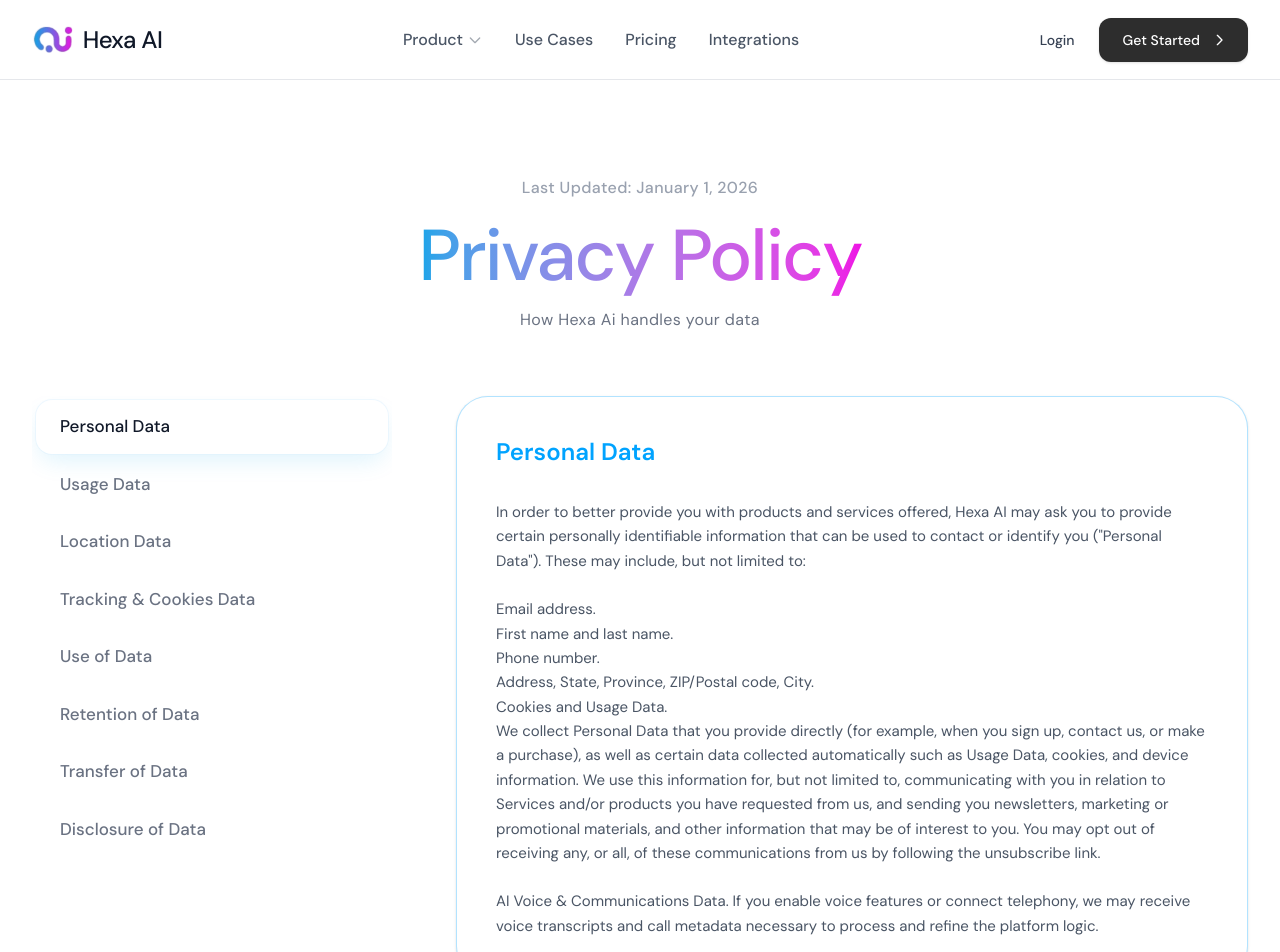
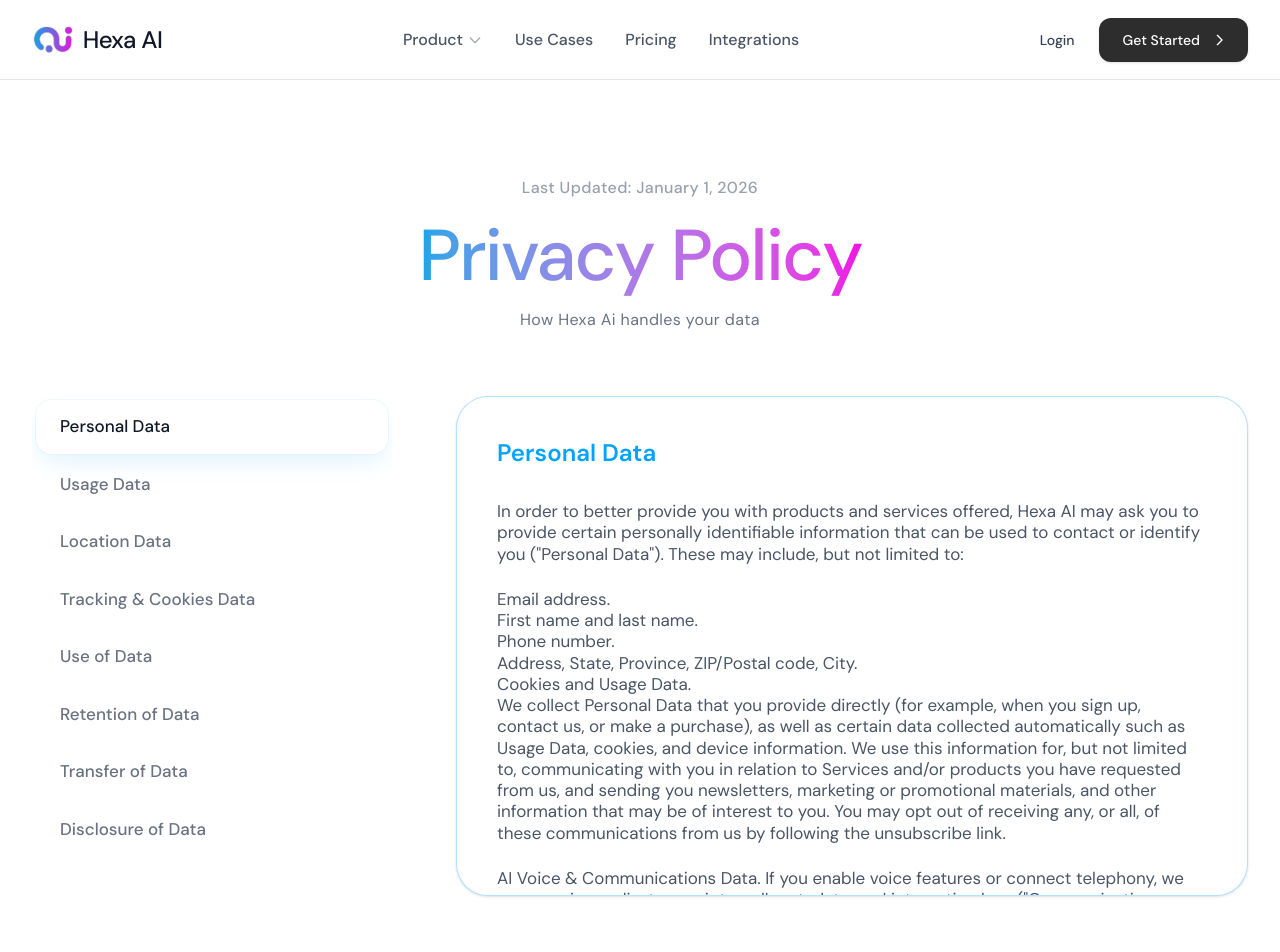
Before and after one commit to abdulmoid648/Hexa-Ai-Next, a Next.js app: page /privacy in a window 1280 px wide. Shown: the top 952 px of the page. Built offline with nearby package versions, Linux system fonts and the light colour scheme.

Commit message:
fix(about): correct image paths case for vercel deployment

```diff
--- a/src/app/about/AboutHero.tsx
+++ b/src/app/about/AboutHero.tsx
@@ -9,7 +9,7 @@ export default function AboutHero() {
 
       <div className="w-full relative aspect-[16/8] overflow-hidden rounded-[1.5rem] shadow-[0_8px_40px_rgba(0,0,0,0.08)] bg-gray-100 z-0  ">
         <img
-          src="/about/About-Hero.png"
+          src="/About/About-Hero.png"
           alt="Hexa AI Team working on screens"
           className="w-full h-full object-cover rounded-"
         />
--- a/src/app/globals.css
+++ b/src/app/globals.css
@@ -129,7 +129,11 @@ body.nav-dropdown-open {
 
 /* ─── Custom Scrollbar ─── */
 .custom-scrollbar::-webkit-scrollbar {
-  width: 6px;
+  width: 5px;
+}
+
+.custom-scrollbar::-webkit-scrollbar-button {
+  display: none;
 }
 
 .custom-scrollbar::-webkit-scrollbar-track {
@@ -139,6 +143,7 @@ body.nav-dropdown-open {
 .custom-scrollbar::-webkit-scrollbar-thumb {
   background: #cbd5e1;
   border-radius: 10px;
+  min-height: 1px;
 }
 
 .custom-scrollbar::-webkit-scrollbar-thumb:hover {
@@ -156,6 +161,8 @@ body.nav-dropdown-open {
 }
 
 .hide-scrollbar {
-  -ms-overflow-style: none; /* IE and Edge */
-  scrollbar-width: none; /* Firefox */
+  -ms-overflow-style: none;
+  /* IE and Edge */
+  scrollbar-width: none;
+  /* Firefox */
 }
--- a/src/app/privacy/page.tsx
+++ b/src/app/privacy/page.tsx
@@ -8,21 +8,27 @@ const privacyContent = [
     title: "Personal Data",
     content: (
       <div className="space-y-6">
-        <p className="text-gray-600 leading-relaxed text-[15px]">
+        <p className="text-gray-600 leading-tight text-[17px]">
           In order to better provide you with products and services offered, Hexa AI may ask you to provide certain personally identifiable information that can be used to contact or identify you ("Personal Data"). These may include, but not limited to:
         </p>
-        <ul className="text-gray-600 leading-relaxed text-[15px]  list-inside space-y-2 mb-0">
+        <ul className="text-gray-600 leading-tight text-[17px]  list-inside space-y-2 mb-0">
           <li className="mb-0">Email address.</li>
           <li className="mb-0">First name and last name.</li>
           <li className="mb-0">Phone number.</li>
           <li className="mb-0">Address, State, Province, ZIP/Postal code, City.</li>
           <li className="mb-0">Cookies and Usage Data.</li>
         </ul>
-        <p className="text-gray-600 leading-relaxed text-[15px]">
+        <p className="text-gray-600 leading-tight text-[17px]">
           We collect Personal Data that you provide directly (for example, when you sign up, contact us, or make a purchase), as well as certain data collected automatically such as Usage Data, cookies, and device information. We use this information for, but not limited to, communicating with you in relation to Services and/or products you have requested from us, and sending you newsletters, marketing or promotional materials, and other information that may be of interest to you. You may opt out of receiving any, or all, of these communications from us by following the unsubscribe link.
         </p>
-        <p className="text-gray-600 leading-relaxed text-[15px]">
-          AI Voice & Communications Data. If you enable voice features or connect telephony, we may receive voice transcripts and call metadata necessary to process and refine the platform logic.
+        <p className="text-gray-600 leading-tight text-[17px]">
+          AI Voice & Communications Data. If you enable voice features or connect telephony, we may receive audio, transcripts, call metadata, and interaction logs (&quot;Communications Data&quot;) for providing Services and improving safety. Customers are responsible for obtaining all required notices and consents before providing such data to Hexa AI. Hexa AI may use Communications Data in aggregated and de-identified form to improve, train, and enhance its models and Services, provided such use does not identify Customer or end users.
+        </p>
+        <p className="text-gray-600 leading-tight text-[17px]">
+          We hereby confirm that we do not use Google Workspace APIs to develop, improve, or train generalized artificial intelligence (AI) and/or machine learning (ML) models, and we do not retain any data obtained via Google Workspace APIs for such purposes.
+        </p>
+        <p className="text-gray-600 leading-tight text-[17px]">
+          Sensitive Personal Data. We do not seek to collect sensitive categories of data unless strictly necessary for the Services and expressly provided by you, and where required, with your explicit consent.
         </p>
       </div>
     ),
@@ -31,7 +37,7 @@ const privacyContent = [
     id: "usage-data",
     title: "Usage Data",
     content: (
-      <p className="text-gray-600 leading-relaxed text-[17px]">
+      <p className="text-gray-600 leading-tight text-[17px]">
         Usage Data is collected automatically when using the Service. It may include information such as your Device's Internet Protocol address (e.g. IP address), browser type, browser version, the pages of our Service that you visit, the time and date of your visit, the time spent on those pages, unique device identifiers and other diagnostic data.
       </p>
     ),
@@ -40,7 +46,7 @@ const privacyContent = [
     id: "location-data",
     title: "Location Data",
     content: (
-      <p className="text-gray-600 leading-relaxed text-[17px]">
+      <p className="text-gray-600 leading-tight text-[17px]">
         We may use and store information about your location if you give us permission to do so. We use this data to provide features of our Service, to improve and customize our Service. You can enable or disable location services when you use our Service at any time through your device settings.
       </p>
     ),
@@ -50,10 +56,10 @@ const privacyContent = [
     title: "Tracking & Cookies Data",
     content: (
       <div className="space-y-6">
-        <p className="text-gray-600 leading-relaxed text-[17px]">
+        <p className="text-gray-600 leading-tight text-[17px]">
           We use cookies and similar tracking technologies to track the activity on our Service and store certain information. Tracking technologies used are beacons, tags, and scripts to collect and track information and to improve and analyze our Service.
         </p>
-        <p className="text-gray-600 leading-relaxed text-[17px]">
+        <p className="text-gray-600 leading-tight text-[17px]">
           Cookies can be "Persistent" or "Session" cookies. Persistent cookies remain on your personal computer or mobile device when you go offline, while Session cookies are deleted as soon as you close your web browser.
         </p>
       </div>
@@ -64,10 +70,10 @@ const privacyContent = [
     title: "Use of Data",
     content: (
       <div className="space-y-6">
-        <p className="text-gray-600 leading-relaxed text-[17px]">
+        <p className="text-gray-600 leading-tight text-[17px]">
           Hexa AI uses the collected data for various purposes:
         </p>
-        <ul className="text-gray-600 leading-relaxed text-[17px] list-disc list-inside space-y-2">
+        <ul className="text-gray-600 leading-tight text-[17px] list-disc list-inside space-y-2">
           <li>To provide and maintain our Service.</li>
           <li>To notify you about changes to our Service.</li>
           <li>To provide customer support.</li>
@@ -82,7 +88,7 @@ const privacyContent = [
     id: "retention-of-data",
     title: "Retention of Data",
     content: (
-      <p className="text-gray-600 leading-relaxed text-[17px]">
+      <p className="text-gray-600 leading-tight text-[17px]">
         The Company will retain your Personal Data only for as long as is necessary for the purposes set out in this Privacy Policy. We will retain and use your Personal Data to the extent necessary to comply with our legal obligations (for example, if we are required to retain your data to comply with applicable laws), resolve disputes, and enforce our legal agreements and policies.
       </p>
     ),
@@ -91,7 +97,7 @@ const privacyContent = [
     id: "transfer-of-data",
     title: "Transfer of Data",
     content: (
-      <p className="text-gray-600 leading-relaxed text-[17px]">
+      <p className="text-gray-600 leading-tight text-[17px]">
         Your information, including Personal Data, is processed at the Company's operating offices and in any other places where the parties involved in the processing are located. It means that this information may be transferred to — and maintained on — computers located outside of your state, province, country or other governmental jurisdiction where the data protection laws may differ than those from your jurisdiction.
       </p>
     ),
@@ -101,13 +107,13 @@ const privacyContent = [
     title: "Disclosure of Data",
     content: (
       <div className="space-y-6">
-        <p className="text-gray-600 leading-relaxed text-[17px]">
+        <p className="text-gray-600 leading-tight text-[17px]">
           Under certain circumstances, the Company may be required to disclose your Personal Data if required to do so by law or in response to valid requests by public authorities (e.g. a court or a government agency).
         </p>
-        <p className="text-gray-600 leading-relaxed text-[17px]">
+        <p className="text-gray-600 leading-tight text-[17px]">
           We may also disclose your Personal Data in the good faith belief that such action is necessary to:
         </p>
-        <ul className="text-gray-600 leading-relaxed text-[17px] list-disc list-inside space-y-2">
+        <ul className="text-gray-600 leading-tight text-[17px] list-disc list-inside space-y-2">
           <li>Comply with a legal obligation.</li>
           <li>Protect and defend the rights or property of the Company.</li>
           <li>Prevent or investigate possible wrongdoing in connection with the Service.</li>
@@ -128,7 +134,7 @@ export default function PrivacyPolicy() {
     <div className="min-h-screen bg-white text-white relative flex flex-col  ">
 
       {/* Main Container */}
-      <main className="flex-1 w-full max-w-7xl mx-auto px-4 sm:px-6 lg:px-8 py-16 lg:py-24 relative z-10 flex flex-col">
+      <main className="flex-1 w-full max-w-[1400px] mx-auto px-4 sm:px-6 lg:px-8 py-16 lg:py-24 relative z-10 flex flex-col">
 
         {/* Header Section */}
         <div className="mb-16 max-w-4xl text-center mx-auto">
@@ -167,12 +173,10 @@ export default function PrivacyPolicy() {
           </div>
 
           {/* Dynamic Content Pane */}
-          <div className="flex-1 w-full max-w-6xl max-h-[1850px] md:max-h-[650px] relative">
-            {/* Background container with blue-style border matching mockup */}
-            <div className="absolute inset-0 bg-white border border-[#00A3FF]/30 rounded-[32px] pointer-events-none shadow-sm" />
+          <div className="flex-1 w-full max-w-full md:max-w-[1300px] max-h-[1850px] md:max-h-[500px] relative overflow-hidden rounded-[32px] border border-[#00A3FF]/30 shadow-sm bg-white">
 
             {/* Content area */}
-            <div className="relative z-10 p-8 pb-40 md:p-10 min-h-[850px] md:min-h-[500px] flex flex-col">
+            <div className="relative z-10 p-8 pb-10 md:p-10 pr-6 h-[550px] overflow-y-auto custom-scrollbar flex flex-col">
               <h2 className="text-2xl font-semibold text-[#00A3FF] mb-8 shrink-0">
                 {activeSection?.title}
               </h2>
```
Also changed, not shown: src/app/about/AboutJoinUs.tsx (+22 -6 lines), src/app/about/AboutResearch.tsx (+32 -7 lines).
